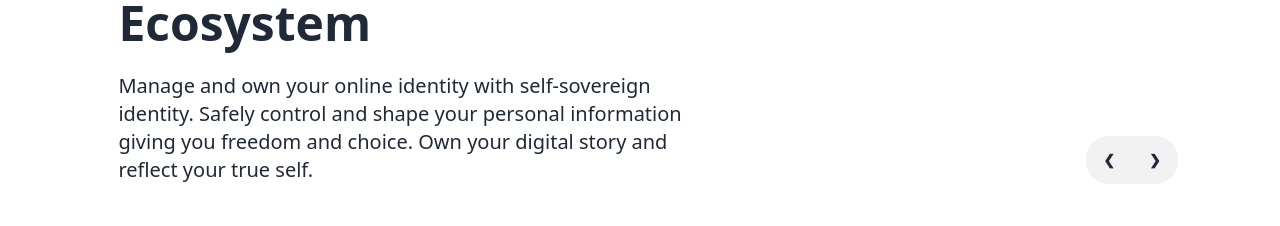
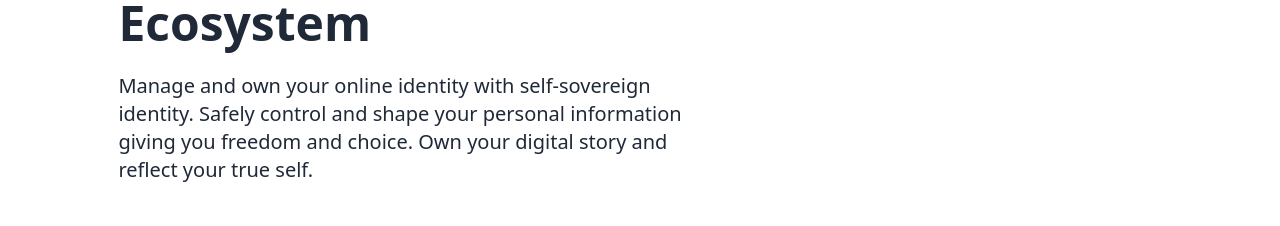
Before and after one commit to KartikeyCode/avex-website2023, a React (Create React App) app: page / in a window 1280 px wide. Shown: the part 1740-1966 px from the top of the page. Built offline with nearby package versions, Linux system fonts and the light colour scheme; the HTML template or start-up script is replaced by a standard one.

Commit message:
Update CarouselNavigation.jsx

```diff
--- a/src/components/ui/CarouselNavigation.jsx
+++ b/src/components/ui/CarouselNavigation.jsx
@@ -3,8 +3,7 @@ import React from 'react'
 const CarouselNavigation = () => {
   return (
     <div className="flex self-end rounded-full bg-base-200">
-      <a href={`#slide3`} className="btn rounded-full">❮</a>
-      <a href={`#slide2`} className="btn rounded-full">❯</a>
+      {/* Removed the arrow buttons */}
     </div>
   )
 }
```
